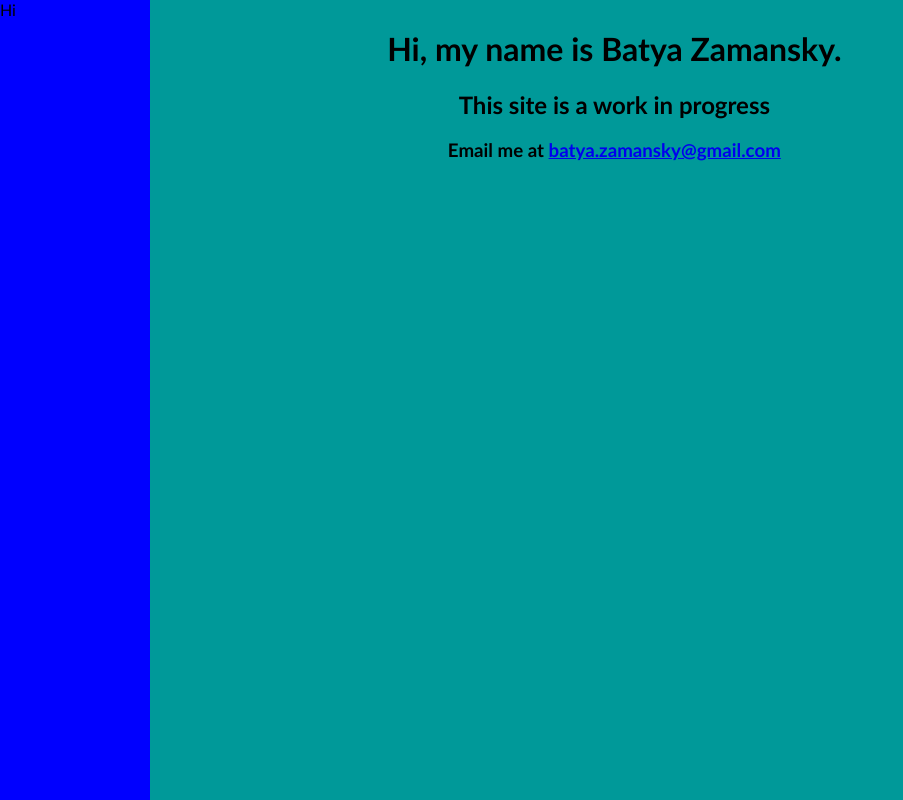
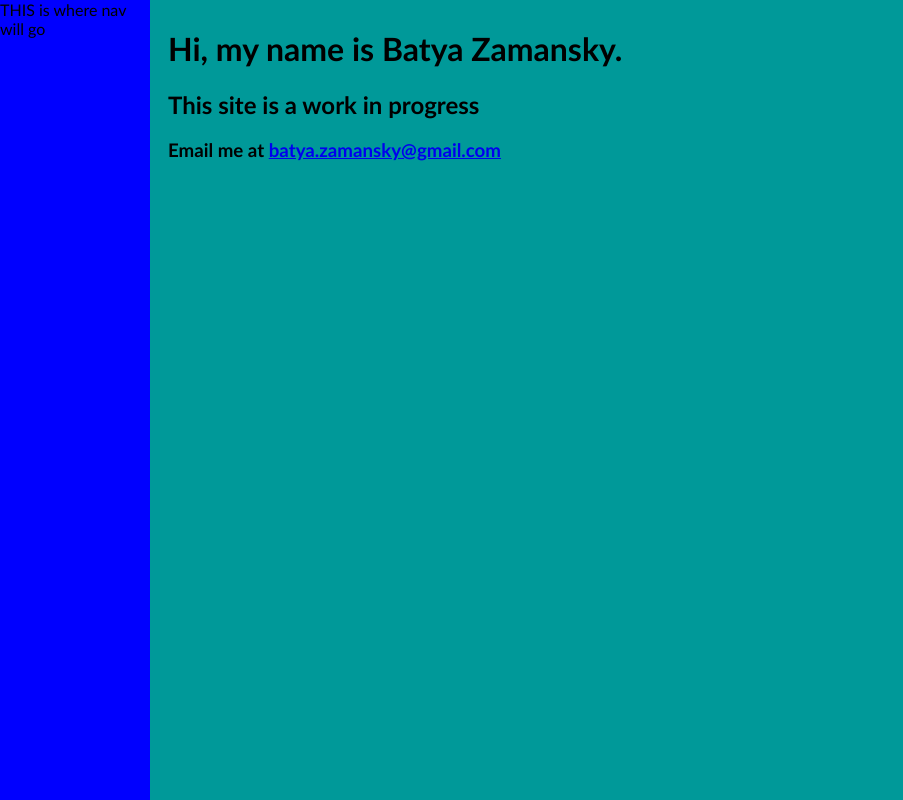
Before and after one commit to bzamansky/website, a plain HTML site: page index.html in a window 1280 px wide. Shown: the whole page, without its empty margins (0-903 px from the left). Drawn offline with Linux system fonts and the light colour scheme.

Commit message:
fixed sidebar basics

```diff
--- a/index.html
+++ b/index.html
@@ -4,7 +4,7 @@
 </head>
 
 <body>
-	<div id="sidebar">Hi</div>
+	<div id="sidebar">THIS is where nav will go</div>
 
 	<div id="heading">
 		<h1>Hi, my name is Batya Zamansky.</h1>
--- a/style.css
+++ b/style.css
@@ -17,8 +17,7 @@ html
 
 #heading
 {
-	padding-left: 30%;
+	padding-left: 160px;
 	position: relative;
 	float: left;
-	text-align: center;
 }
```
